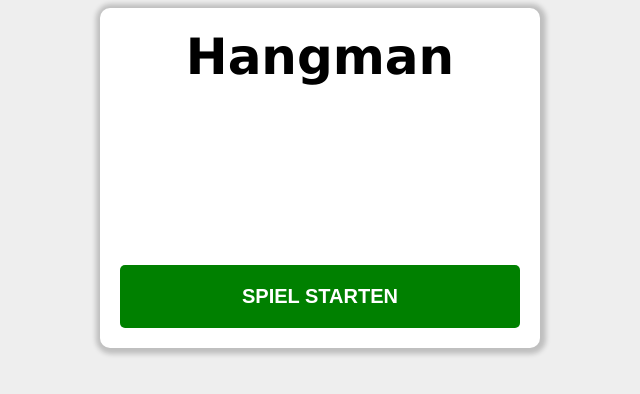
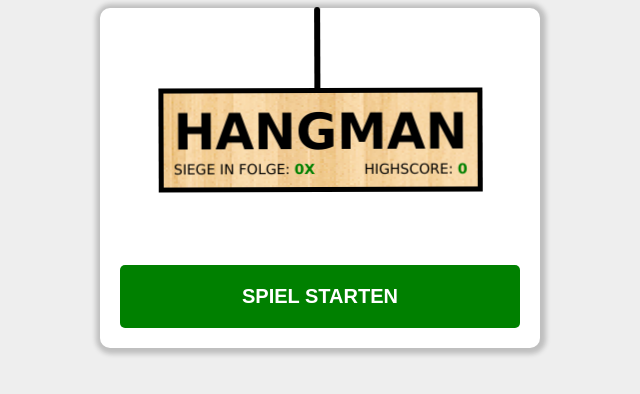
Before and after one commit to DominikFischer86/Hangman, a React (Vite) app: page / in a window 1280 px wide. Shown: the top 394 px of the page, without its empty margins (320-960 px from the left). Built offline with nearby package versions, Linux system fonts and the light colour scheme.

Commit message:
feat: Add winstreak+highscore to startscreen

```diff
--- a/src/components/StartGame.tsx
+++ b/src/components/StartGame.tsx
@@ -1,14 +1,21 @@
+import WinStreakCounter from "../components/WinStreakCounter"
+
 type StartGameProps = {
-    handleStart: () => void
+  handleStart: () => void
+  winStreak: number
+  highscore: number
 }
 
-const StartGame = ({handleStart}: StartGameProps): JSX.Element => {
-    return (
-      <div className="startGame">
+const StartGame = ({ handleStart, winStreak, highscore }: StartGameProps): JSX.Element => {
+  return (
+    <div className="startGame">
+      <div>
         <h1>Hangman</h1>
-        <button onClick={handleStart}>Spiel starten</button>
+        <WinStreakCounter winStreak={winStreak} highscore={highscore} />
       </div>
-    )
+      <button onClick={handleStart}>Spiel starten</button>
+    </div>
+  )
 }
 
 export default StartGame
--- a/src/components/WinStreakCounter.tsx
+++ b/src/components/WinStreakCounter.tsx
@@ -1,6 +1,16 @@
-const WinStreakCounter = ({winStreak}: any) => (
+type WinstreakTypes = {
+  winStreak: number
+  highscore: number
+}
+
+const WinStreakCounter = ({ winStreak, highscore }: WinstreakTypes) => (
   <div className="winStreakCounter">
-      <p>Du hast <span>{winStreak}x</span> in Folge gewonnen!</p>
+    <p>
+      Siege in Folge: <span>{winStreak}x</span>
+    </p>
+    <p>
+      Highscore: <span>{highscore}</span>
+    </p>
   </div>
 )
 
```
